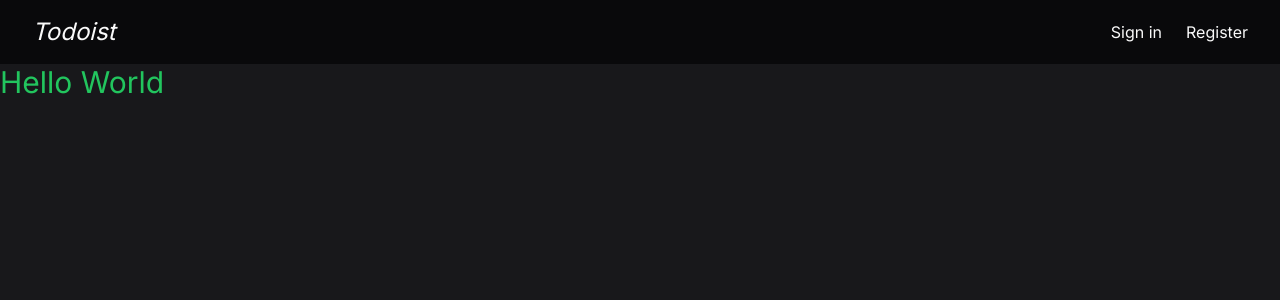
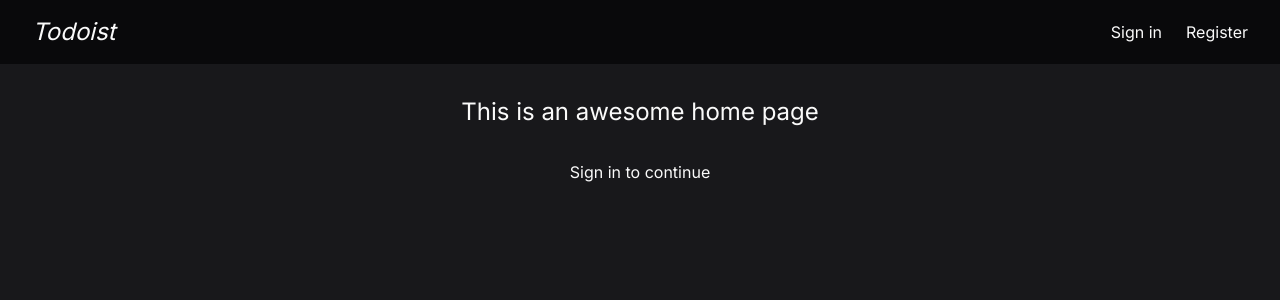
Before and after one commit to Asonance11/next-todo-list, a Next.js app: page / in a window 1280 px wide. Shown: the top 300 px of the page. Built offline with nearby package versions, Linux system fonts and the light colour scheme.

Commit message:
Create a home page sortof

```diff
--- a/src/app/page.tsx
+++ b/src/app/page.tsx
@@ -1,3 +1,8 @@
 export default function Home() {
-	return <main className="text-3xl text-green-500">Hello World</main>;
+	return (
+		<main className="flex flex-col items-center justify-center gap-8 p-8">
+			<h2 className="text-2xl ">This is an awesome home page</h2>
+			<p>Sign in to continue</p>
+		</main>
+	);
 }
```
